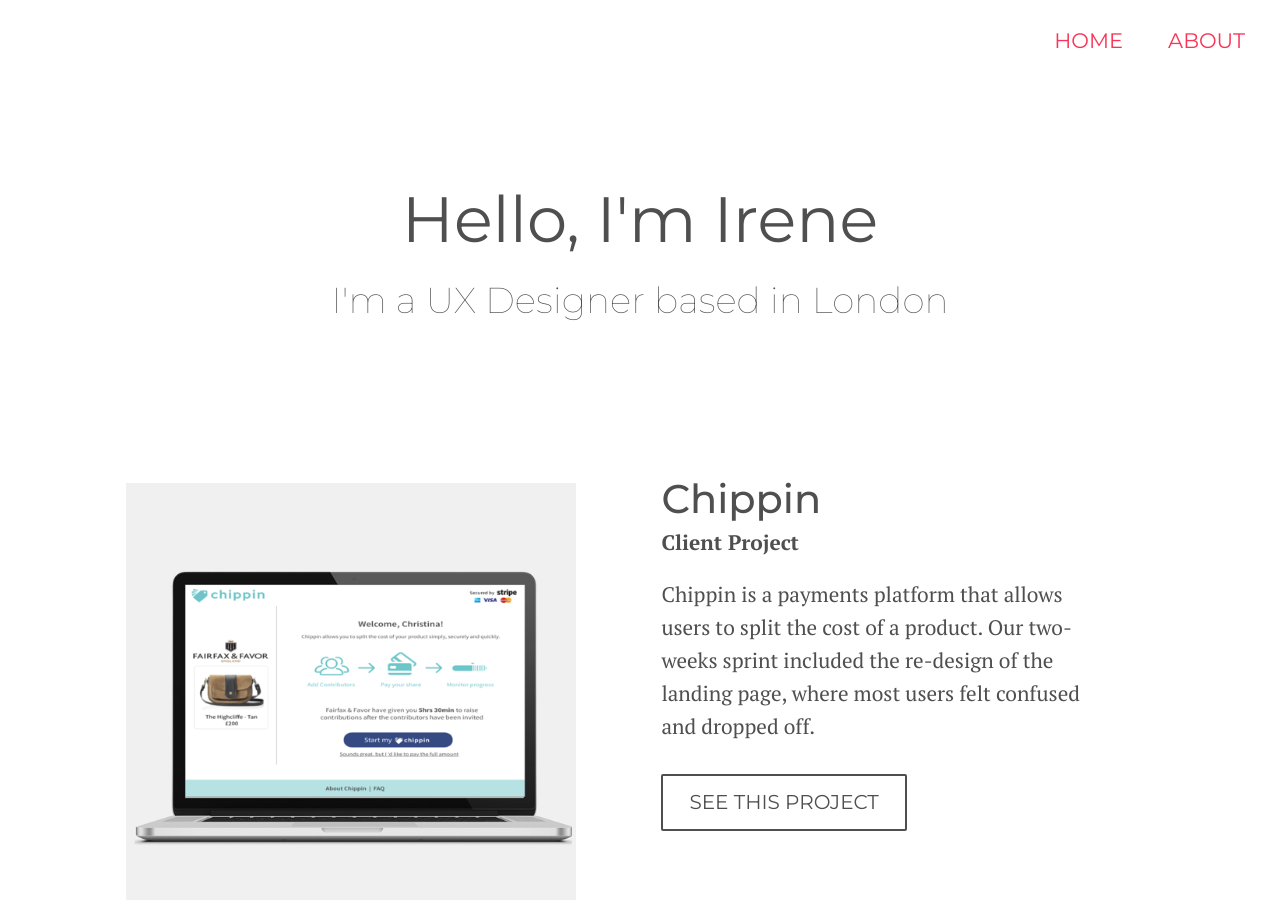
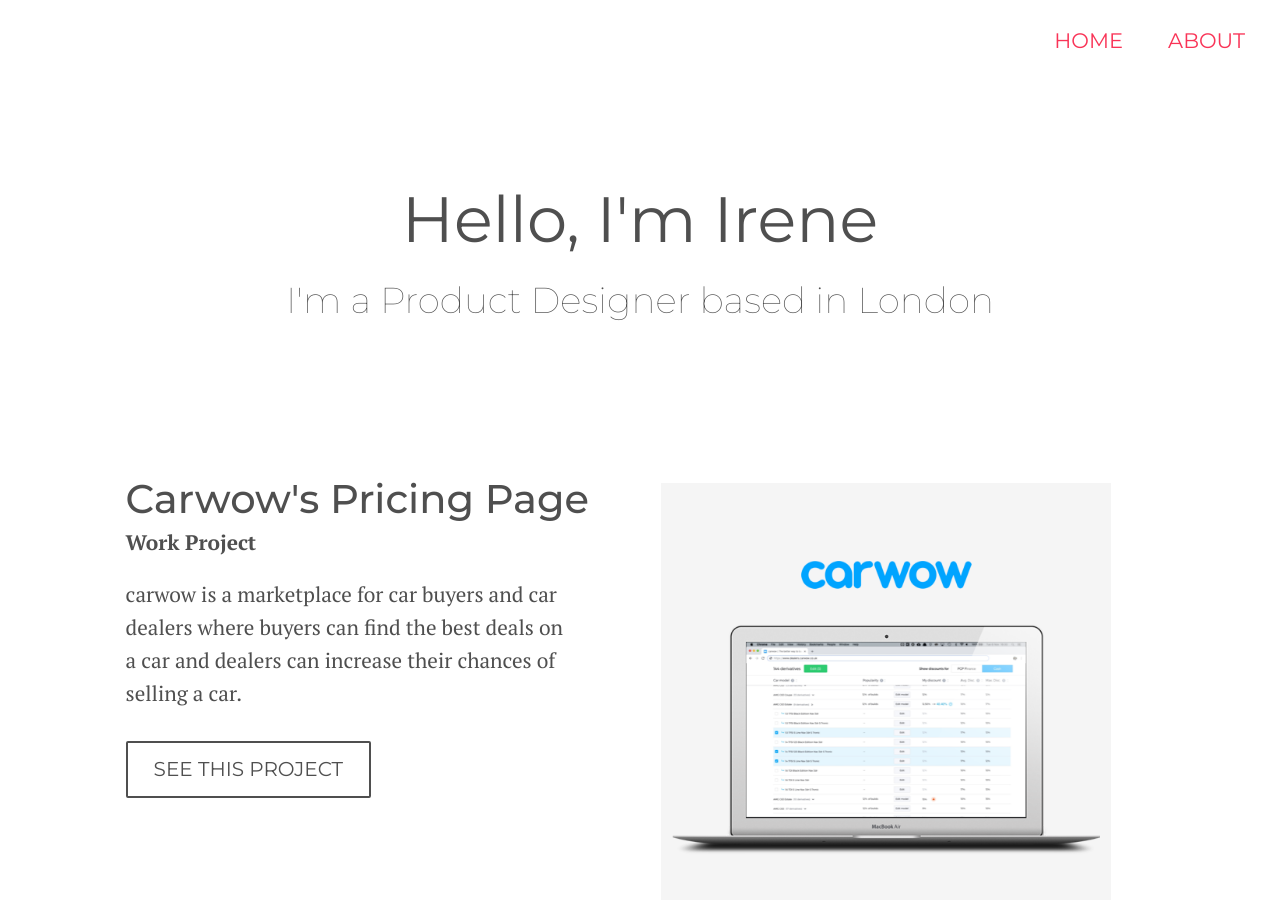
Before and after one commit to irenealgi/irenealegre.com, a Jekyll site: the page built from index.html, in a window 1280 px wide and 900 px high. Built offline with Jekyll 4.4.1, drawn with Linux system fonts in a browser that asks for light colours.

```diff
--- a/index.html
+++ b/index.html
@@ -6,11 +6,26 @@ title: "UX Designer"
 <div id="home_header">
   <div id="home_header_content">
     <div id="home_header_name">Hello, I'm Irene</div>
-    <div id="home_header_description">I'm a UX Designer based in London</div>
+    <div id="home_header_description">I'm a Product Designer based in London</div>
   </div>
 </div>
 
 <div class="container">
+  <div class="home_project even">
+    <div class="home_project_pic">
+      <img src="images/carwow_thumbnail.png">
+    </div>
+
+    <div class="home_project_content">
+      <a class="home_project_title" href="/carwow">Carwow's Pricing Page</a>
+      <div class="home_project_type">Work Project</div>
+      <p class="home_project_text">carwow is a marketplace for car buyers and car dealers where buyers can find the best deals on a car and dealers can increase their chances of selling a car.</p>
+      <a class="home_project_button" href="/carwow">SEE THIS PROJECT</a>
+    </div>
+  </div>
+
+
+
   <div class="home_project">
     <div class="home_project_pic">
       <img src="images/chippin_thumbnail.png">
```
Also changed, not shown: carwow.md (added, +63 -0 lines), images/carwow_thumbnail.png (added), images/case_studies/carwow/pricing_page.png (added), images/case_studies/carwow/pricing_page_alert.png (added), images/case_studies/carwow/pricing_page_selected.png (added), images/unmortgage_thumbnail.png (added).
